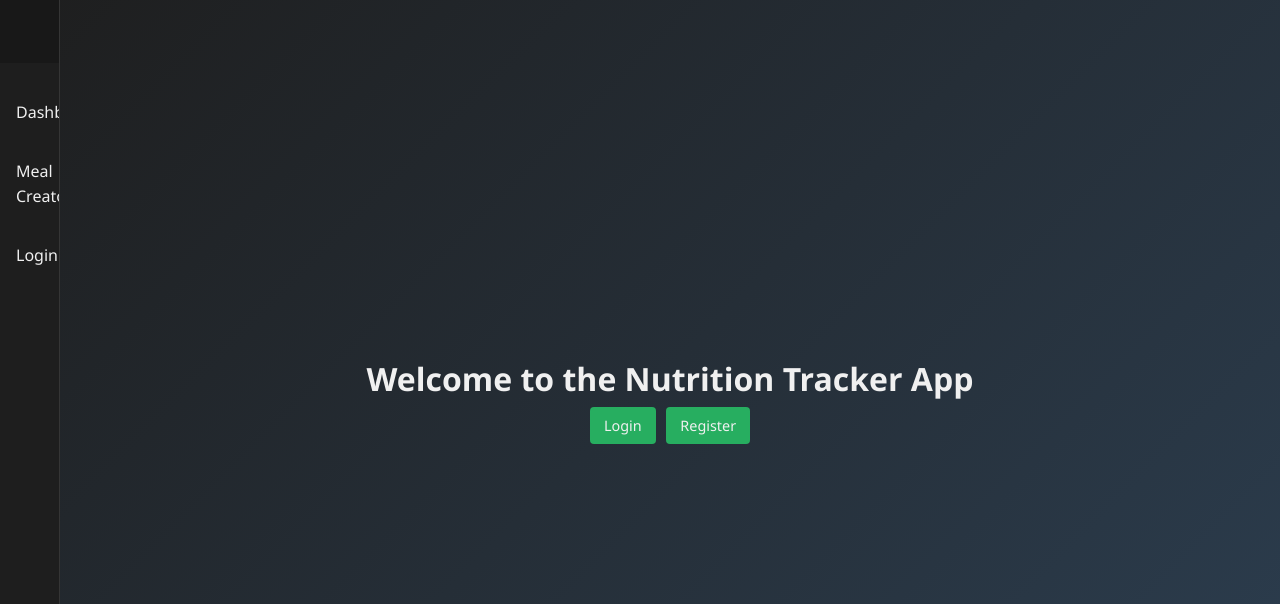
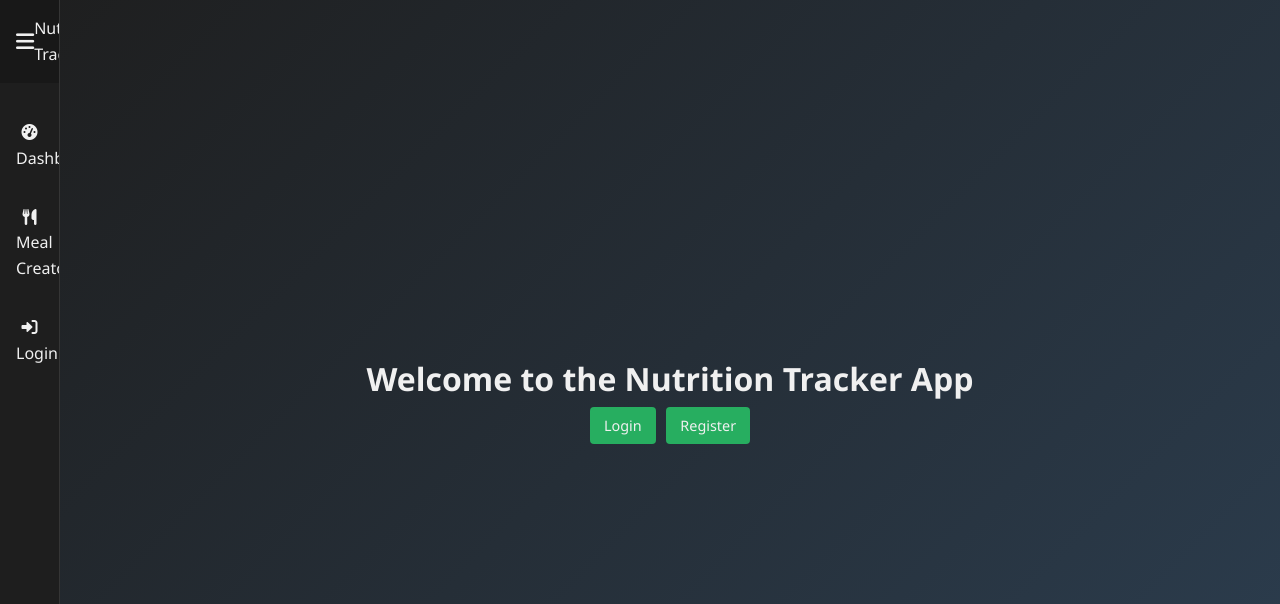
Before and after one commit to ZCrafter/nutrition-tracker-app, a Flask app: page / in a window 1280 px wide. Shown: the top 604 px of the page. Run offline with Flask 3, Linux system fonts and the light colour scheme.

Commit message:
Update base.html

```diff
--- a/templates/base.html
+++ b/templates/base.html
@@ -4,22 +4,47 @@
   <meta charset="UTF-8">
   <title>Nutrition Tracker</title>
   <link rel="stylesheet" href="{{ url_for('static', filename='css/style.css') }}">
+  <!-- Font Awesome for icons -->
+  <link rel="stylesheet" href="https://cdnjs.cloudflare.com/ajax/libs/font-awesome/6.0.0-beta3/css/all.min.css"
+        integrity="sha512-Fo3rlrZj/k7ujTnH/PRUUxcxD5cXhZn2MVpPFMi6z6qjPs0HAvLAV+FLm7dlB6QlY2vq73/hEUaTNuFyvY/tJg=="
+        crossorigin="anonymous" referrerpolicy="no-referrer" />
 </head>
 <body class="dark-mode">
   <div id="container">
     <!-- Collapsible Side Navigation -->
     <nav id="side-nav" class="collapsed">
       <div id="nav-header">
-        <h2>Nutrition Tracker</h2>
-        <button id="nav-toggle">&#9776;</button>
+        <button id="nav-toggle"><i class="fas fa-bars"></i></button>
+        <!-- App name visible only when expanded -->
+        <span class="app-name">Nutrition Tracker</span>
       </div>
       <ul>
-        <li><a href="{{ url_for('dashboard') }}">Dashboard</a></li>
-        <li><a href="{{ url_for('meal_creator') }}">Meal Creator</a></li>
+        <li>
+          <a href="{{ url_for('dashboard') }}">
+            <i class="fas fa-tachometer-alt"></i>
+            <span class="link-text">Dashboard</span>
+          </a>
+        </li>
+        <li>
+          <a href="{{ url_for('meal_creator') }}">
+            <i class="fas fa-utensils"></i>
+            <span class="link-text">Meal Creator</span>
+          </a>
+        </li>
         {% if current_user.is_authenticated %}
-        <li><a href="{{ url_for('logout') }}">Logout</a></li>
+        <li>
+          <a href="{{ url_for('logout') }}">
+            <i class="fas fa-sign-out-alt"></i>
+            <span class="link-text">Logout</span>
+          </a>
+        </li>
         {% else %}
-        <li><a href="{{ url_for('login') }}">Login</a></li>
+        <li>
+          <a href="{{ url_for('login') }}">
+            <i class="fas fa-sign-in-alt"></i>
+            <span class="link-text">Login</span>
+          </a>
+        </li>
         {% endif %}
       </ul>
       <div id="theme-switch">
@@ -38,7 +63,6 @@
           </ul>
         {% endif %}
       {% endwith %}
-
       {% block content %}{% endblock %}
     </div>
   </div>
```
